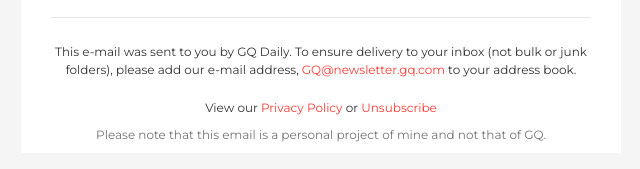
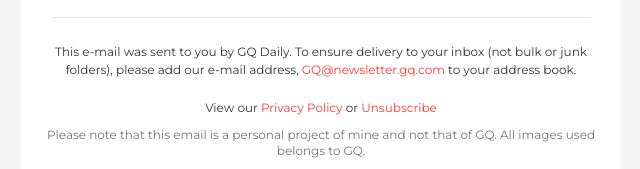
Before and after one commit to cmcoke/GQ, a website: page src/index.html in a window 1280 px wide. Shown: the part 5750-5919 px from the top of the page, without its empty margins (319-959 px from the left). Drawn offline with Linux system fonts and the light colour scheme.

Commit message:
edited the personal note at the footer section

```diff
--- a/src/index.html
+++ b/src/index.html
@@ -1867,7 +1867,7 @@ a {
                       <table width="100%" style="border-spacing:0;font-family:'Montserrat', sans-serif;color:#333333;" >
                           <tr>
                               <td align="center" style="font-size:12px;line-height:16px;color:#747475;padding-top:0px;padding-bottom:10px;padding-right:10px;padding-left:10px;" >
-                                Please note that this email is a personal project of mine and not that of GQ.
+                                Please note that this email is a personal project of mine and not that of GQ. All images used belongs to GQ.
                               </td>
                           </tr>
                       </table>
```
